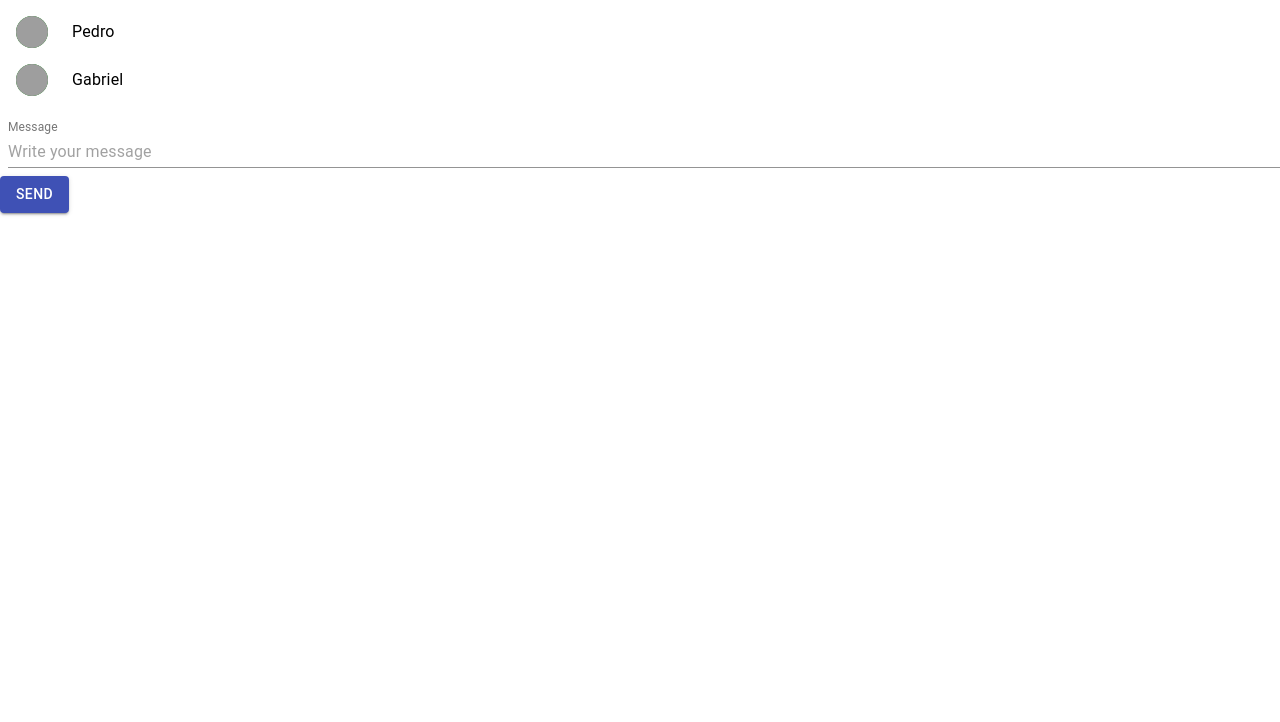
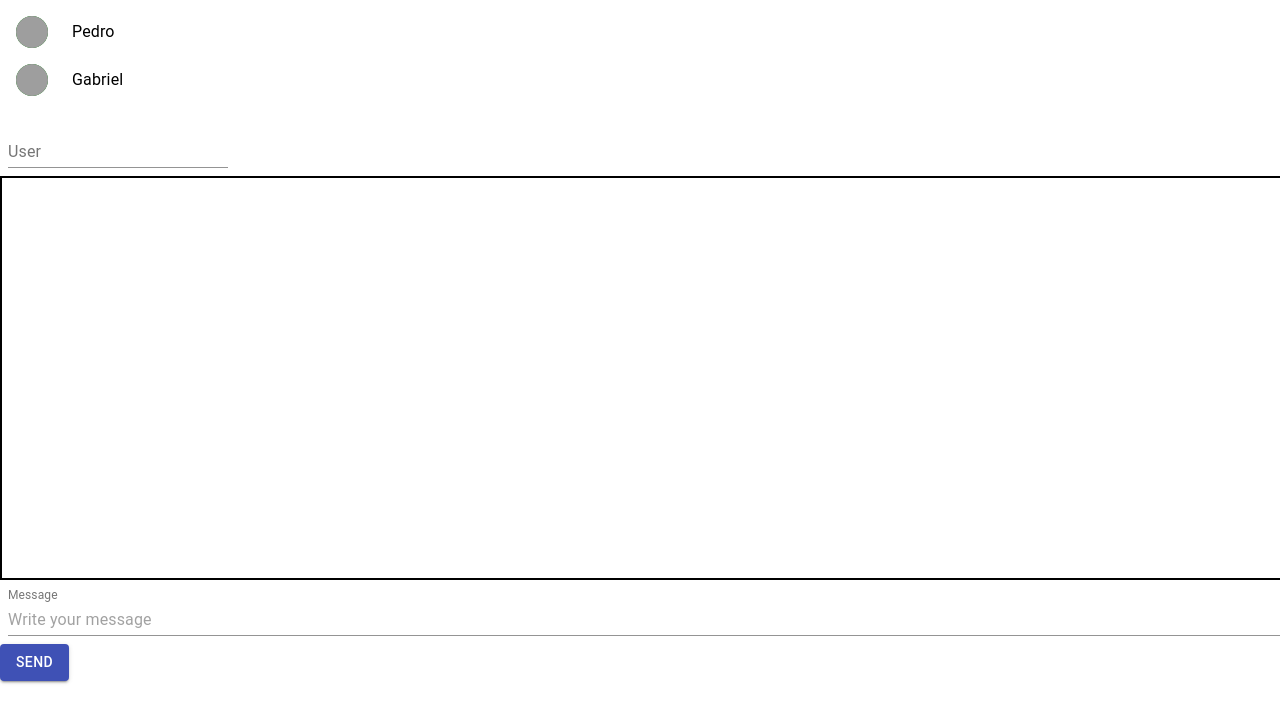
Before and after one commit to KingUrek/chatroom, a React (Create React App) app: page / in a window 1280 px wide. Shown: the top 722 px of the page. Built offline with nearby package versions, Linux system fonts and the light colour scheme; grey boxes are pictures that could not be loaded.

Commit message:
Adicionando css básico e o  campo para digitar o user

```diff
--- a/src/components/TextArea.css
+++ b/src/components/TextArea.css
@@ -0,0 +1,5 @@
+.message-area {
+  width: 100%;
+  height: 400px;
+  border: 2px solid black;
+}
--- a/src/components/TextArea.jsx
+++ b/src/components/TextArea.jsx
@@ -1,10 +1,17 @@
 import React from "react";
 import TextField from "@material-ui/core/TextField";
 import Button from "@material-ui/core/Button";
+import "./TextArea.css";
 
 export default function TextArea(props) {
   return (
     <div>
+      <TextField
+        label="User"
+        style={{ margin: 8 }}
+        placeholder="What is your name?"
+        margin="normal"
+      />
       <div className="message-area"></div>
       <TextField
         id="standard-full-width"
```
